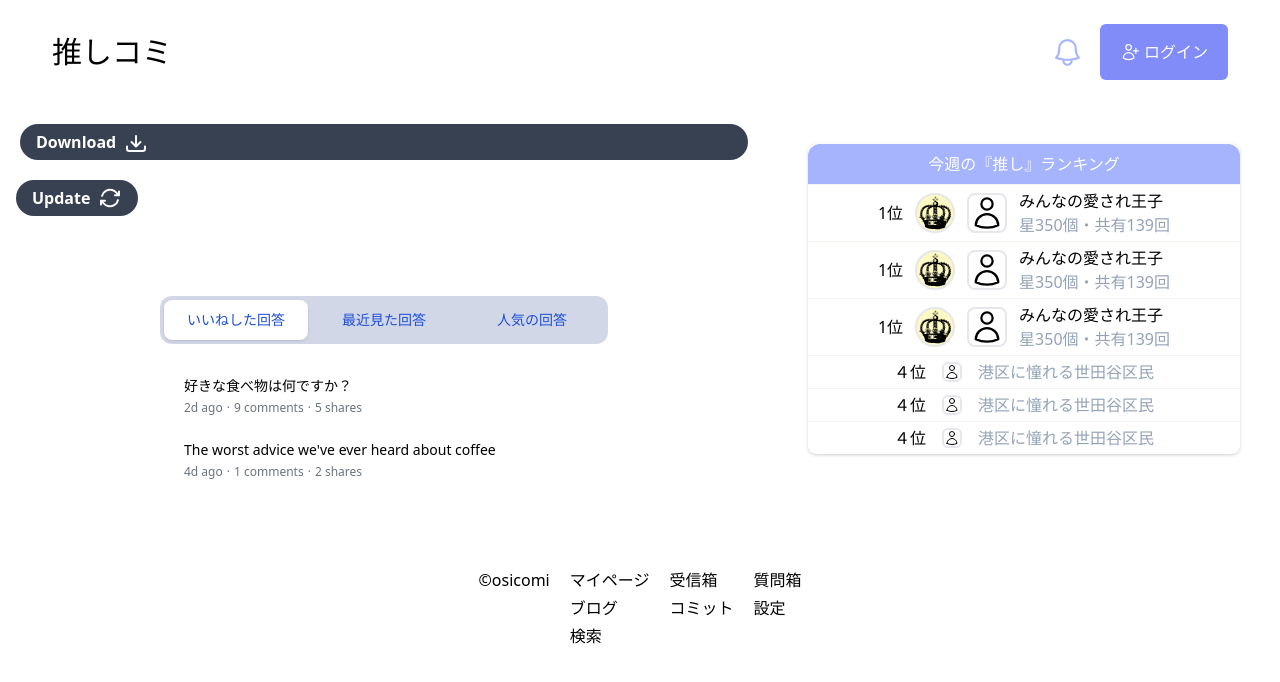
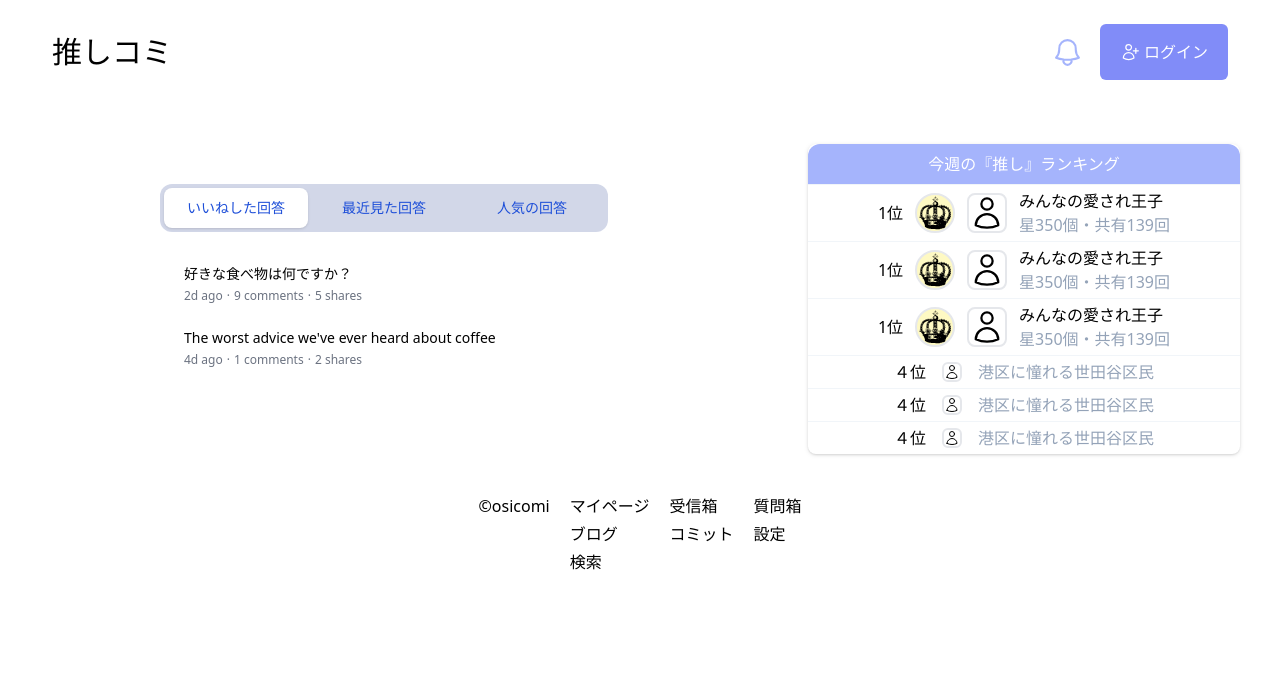
Before and after one commit to cocoide/cms-of-blog, a Next.js app: page /box in a window 1280 px wide. Shown: the top 682 px of the page. Built offline with nearby package versions, Linux system fonts and the light colour scheme; no server answers.

Commit message:
pnpm install --save-dev @types/three

```diff
--- /dev/null
+++ b/components/button/updating-button.tsx
@@ -0,0 +1,13 @@
+const UpdatingButton = () => {
+  return (
+    <button type="button" className="group inline-flex items-center gap-2 rounded-full bg-gray-700 px-4 py-1.5 font-semibold text-white hover:bg-gray-900">
+    Update
+    <svg className="stroke-gray-50 stroke-2" xmlns="http://www.w3.org/2000/svg" fill="none" width="24" height="24" viewBox="0 0 24 24" aria-hidden="true">
+      <path d="M17 9.3466L21.0154 9.34838V9.3466M4.03076 9.86481C5.21003 5.46371 9.73381 2.85191 14.1349 4.03118C15.5867 4.42017 16.8437 5.17309 17.8343 6.16547L21.0154 9.3466M21.0154 5.5V9.3466" stroke-linecap="round" stroke-linejoin="round" className="origin-center transition duration-300 group-hover:rotate-45" />
+
+      <path d="M2.98413 18.5V14.6517M2.98413 14.6517H7M2.98413 14.6517L6.16502 17.8347C7.15555 18.827 8.41261 19.58 9.86436 19.9689C14.2654 21.1482 18.7892 18.5364 19.9685 14.1353" stroke-linecap="round" stroke-linejoin="round" className="origin-center transition duration-300 group-hover:rotate-45" />
+    </svg>
+  </button>
+  )
+}
+export default UpdatingButton
--- a/package.json
+++ b/package.json
@@ -22,6 +22,7 @@
     "@types/node": "18.11.0",
     "@types/react": "18.0.21",
     "@types/react-dom": "18.0.6",
+    "@types/three": "^0.144.0",
     "autoprefixer": "^10.4.12",
     "eslint": "8.25.0",
     "eslint-config-next": "12.3.1",
--- a/pages/box.tsx
+++ b/pages/box.tsx
@@ -3,29 +3,9 @@ import TabVar from "../components/box/tab-var"
 const infuluencer = () => {
   return (
 <>
-<div className="m-4 p-1 flex flex-col justify-center">
-  <button type="button" className="group inline-flex items-center gap-2 rounded-full bg-gray-700 px-4 py-1.5 font-semibold text-white hover:bg-gray-900">
-    Download
-    <svg className="stroke-gray-50 stroke-2" xmlns="http://www.w3.org/2000/svg" fill="none" width="24" height="24" viewBox="0 0 24 24" aria-hidden="true">
-      <path d="M16.5 12L12 16.5M12 16.5L7.5 12M12 16.5V6" stroke-linecap="round" stroke-linejoin="round" className="group-hover:animate-bounce-little origin-center transition" />
+<div className="m-4">
 
-      <path d="M3 16.5V18.75C3 19.9926 4.00736 21 5.25 21H18.75C19.9926 21 21 19.9926 21 18.75V16.5" stroke-linecap="round" stroke-linejoin="round" />
-    </svg>
-  </button>
 </div>
-
-<div className="m-4">
-  <button type="button" className="group inline-flex items-center gap-2 rounded-full bg-gray-700 px-4 py-1.5 font-semibold text-white hover:bg-gray-900">
-    Update
-    <svg className="stroke-gray-50 stroke-2" xmlns="http://www.w3.org/2000/svg" fill="none" width="24" height="24" viewBox="0 0 24 24" aria-hidden="true">
-      <path d="M17 9.3466L21.0154 9.34838V9.3466M4.03076 9.86481C5.21003 5.46371 9.73381 2.85191 14.1349 4.03118C15.5867 4.42017 16.8437 5.17309 17.8343 6.16547L21.0154 9.3466M21.0154 5.5V9.3466" stroke-linecap="round" stroke-linejoin="round" className="origin-center transition duration-300 group-hover:rotate-45" />
-
-      <path d="M2.98413 18.5V14.6517M2.98413 14.6517H7M2.98413 14.6517L6.16502 17.8347C7.15555 18.827 8.41261 19.58 9.86436 19.9689C14.2654 21.1482 18.7892 18.5364 19.9685 14.1353" stroke-linecap="round" stroke-linejoin="round" className="origin-center transition duration-300 group-hover:rotate-45" />
-    </svg>
-  </button>
-</div>
-
-
 <div className="flex justify-center">
 <TabVar/>
 </div>
```
Also changed, not shown: 1 other file (tests, documents, lock files or other folders).
